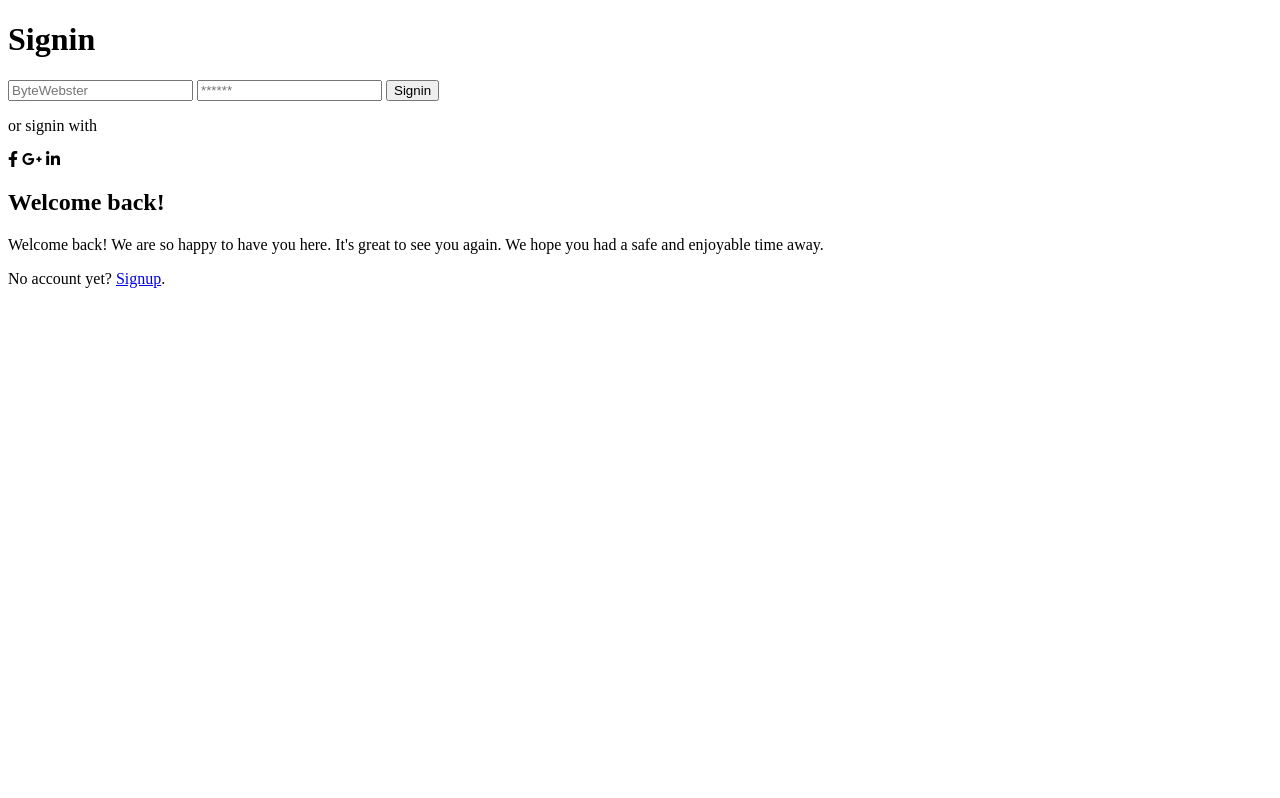
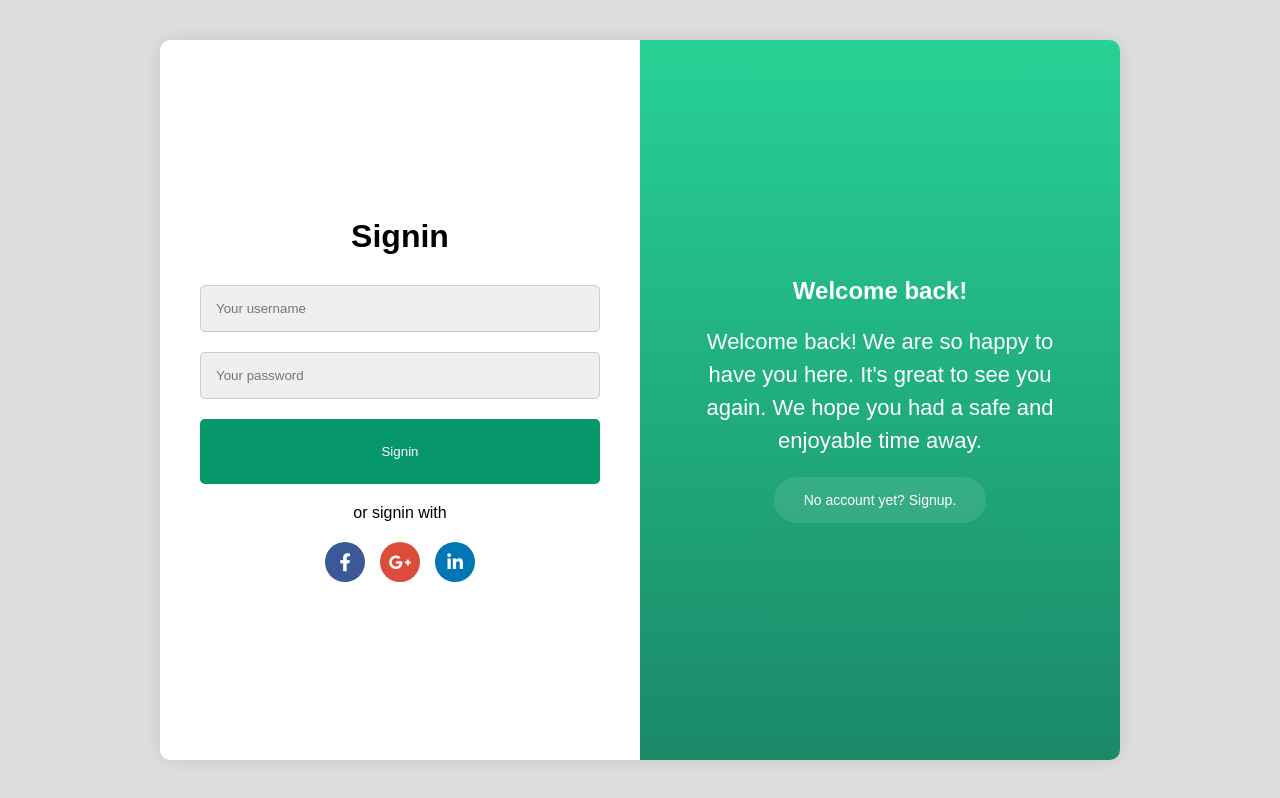
Before and after one commit to nhatkhanhisme/webdev-homework, a plain HTML site: page index.html in a window 1280 px wide. Drawn offline with Linux system fonts and the light colour scheme.

Commit message:
Decorate Login UI styling in style.css

```diff
--- a/index.html
+++ b/index.html
@@ -15,14 +15,14 @@
       <!-- BÊN TRÁI -->
       <div class="box-left">
         <h1>Signin</h1>
-        <input type="text" placeholder="ByteWebster" />
-        <input type="password" placeholder="******" />
+        <input type="text" placeholder="Your username" />
+        <input type="password" placeholder="Your password" />
         <button class="signin-btn">Signin</button>
         <p>or signin with</p>
         <div class="social-icons">
-          <i class="fab fa-facebook-f"></i>
-          <i class="fab fa-google-plus-g"></i>
-          <i class="fab fa-linkedin-in"></i>
+          <i class="fab fa-facebook-f facebook"></i>
+          <i class="fab fa-google-plus-g google"></i>
+          <i class="fab fa-linkedin-in linkedin"></i>
         </div>
       </div>
 
@@ -33,7 +33,7 @@
           Welcome back! We are so happy to have you here. It's great to see you
           again. We hope you had a safe and enjoyable time away.
         </p>
-        <span>No account yet? <a href="#">Signup</a>.</span>
+        <span class="transparent-box">No account yet? <a href="#">Signup</a>.</span>
       </div>
     </div>
   </body>
--- a/style.css
+++ b/style.css
@@ -0,0 +1,142 @@
+* {
+  margin: 0;
+  padding: 0;
+  box-sizing: border-box;
+  font-family: Arial, sans-serif;
+}
+
+body {
+  background: #dddddd;
+  height: 100vh;
+  display: flex;
+  justify-content: center;
+  align-items: center;
+}
+
+.container {
+  width: 75%;
+  height: 90vh;
+  display: flex;
+  background: white;
+  border-radius: 10px;
+  box-shadow: 0 0 15px rgba(0, 0, 0, 0.1);
+  overflow: hidden;
+}
+
+.box-left {
+  width: 50%;
+  padding: 40px;
+  display: flex;
+  flex-direction: column;
+  justify-content: center;
+}
+
+.box-left h1 {
+  margin-bottom: 20px;
+  text-align: center;
+}
+
+.box-left input {
+  padding: 15px;
+  margin: 10px 0;
+  border-radius: 5px;
+  border: 1px solid #ccc;
+  background: #efefef;
+}
+
+.signin-btn {
+  background-color: #06976a;
+  color: white;
+  padding: 25px;
+  border: none;
+  border-radius: 5px;
+  margin-top: 10px;
+  cursor: pointer;
+}
+
+.signin-btn:hover {
+  background: #00895f;
+}
+
+.box-left p {
+  margin: 20px 0 10px;
+  text-align: center;
+}
+
+.social-icons {
+  display: flex;
+  justify-content: center;
+  gap: 15px;
+  margin-top: 10px;
+}
+
+.social-icons i {
+  width: 40px;
+  height: 40px;
+  line-height: 40px;
+  text-align: center;
+  border-radius: 50%;
+  color: white;
+  font-size: 18px;
+  cursor: pointer;
+  transition: 0.3s ease;
+}
+
+.social-icons .facebook {
+  background-color: #3b5998;
+}
+
+.social-icons .google {
+  background-color: #dd4b39;
+}
+
+.social-icons .linkedin {
+  background-color: #0077b5;
+}
+.social-icons:hover {
+  color: #00aa77;
+}
+
+.box-right {
+  width: 50%;
+  padding: 40px;
+  background: linear-gradient(to bottom, #27d295, #1a8968);
+  display: flex;
+  flex-direction: column;
+  justify-content: center;
+  align-items: center;
+  text-align: center;
+}
+
+.box-right h2 {
+  font-size: 24px;
+  margin-bottom: 20px;
+  color: #fff;
+}
+
+.box-right p {
+  font-size: 22px;
+  line-height: 1.5;
+  margin-bottom: 20px;
+  color: #fff;
+}
+
+.transparent-box {
+  background-color: rgba(255, 255, 255, 0.1);
+  padding: 15px 30px;
+  border-radius: 30px;
+  display: inline-block;
+  color: #fff;
+  font-size: 14px;
+  /* backdrop-filter: blur(6px); */
+  /* border: 1px solid rgba(255, 255, 255, 0.3); */
+}
+
+.transparent-box a {
+  color: #fff;
+  text-decoration: none;
+}
+
+.transparent-box a:hover {
+  opacity: 0.8;
+}
```
